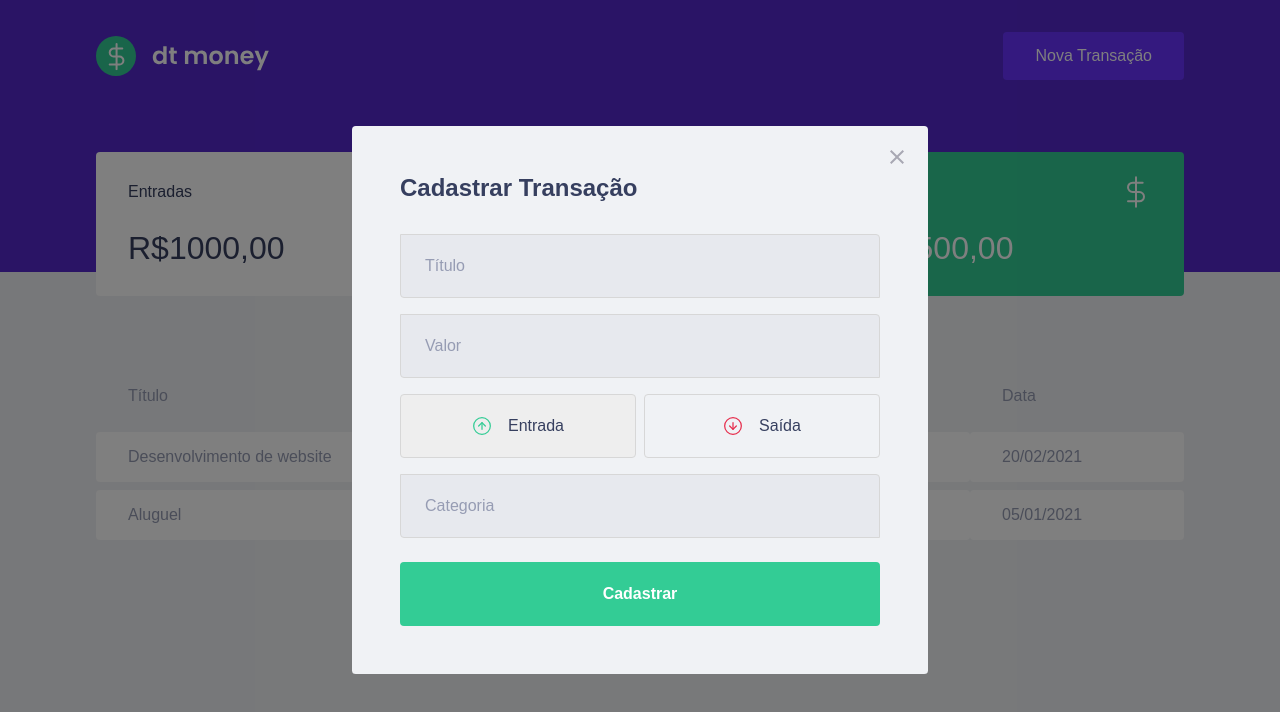
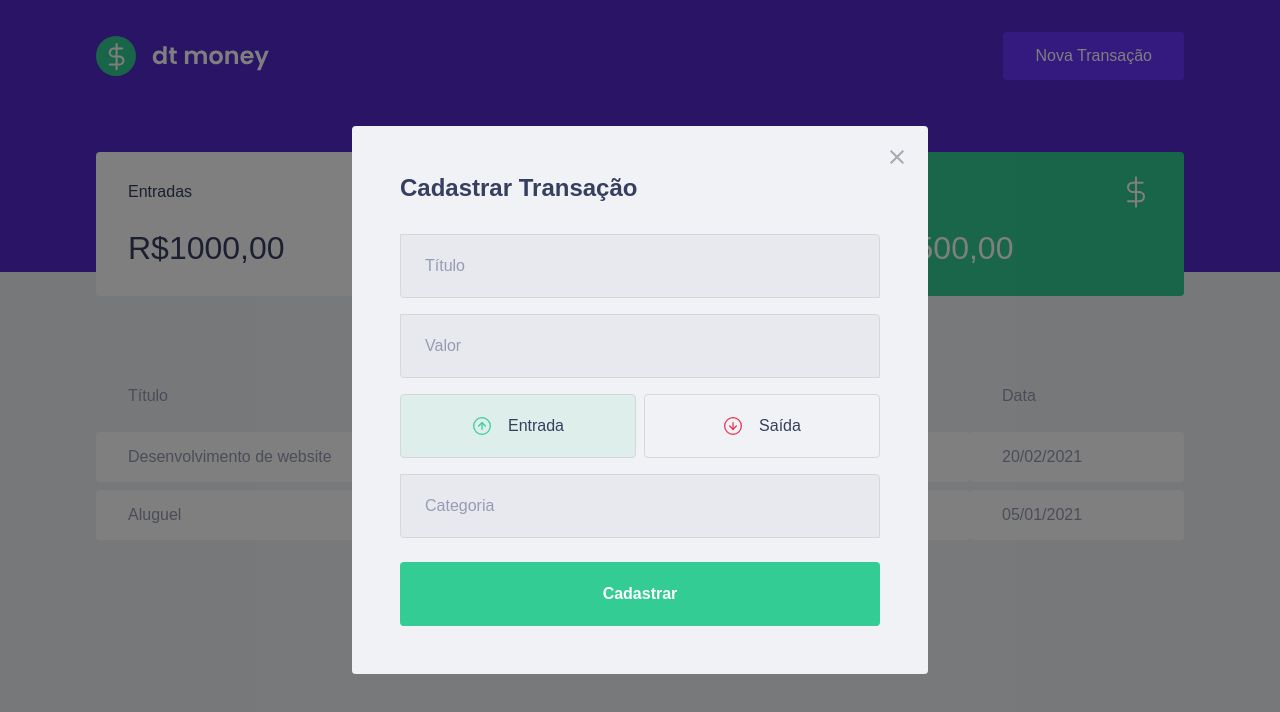
Before and after one commit to vandercbl/ignite-reactjs-02-dtmoney, a React (Create React App) app: page / in a window 1280 px wide. Both pictures are taken after a click on the button "Nova Transação". Shown: the top 712 px of the page. Built offline with nearby package versions, Linux system fonts and the light colour scheme; no server answers; what miragejs would draw is missing.

Commit message:
Formatação de cor condicional utilizando verificação de props com constant

```diff
--- a/src/components/NewTransactionModal/index.tsx
+++ b/src/components/NewTransactionModal/index.tsx
@@ -35,6 +35,7 @@
 						type="button"
 						onClick={() => setType('deposit')}
 						isActive={type === 'deposit'}
+						activeColor="green"
 					>
 						<img src={incomeImg} alt="Entrada" />
 						<span>Entrada</span>
@@ -43,6 +44,7 @@
 						type="button"
 						onClick={() => setType('withdraw')}
 						isActive={type === 'withdraw'}
+						activeColor="red"
 					>
 						<img src={outcomeImg} alt="Saída" />
 						<span>Saída</span>
--- a/src/components/NewTransactionModal/styles.ts
+++ b/src/components/NewTransactionModal/styles.ts
@@ -1,5 +1,5 @@
 import styled from 'styled-components'
-import { darken } from 'polished';
+import { darken, transparentize } from 'polished';
 
 export const Container = styled.form`
 	h2 {
@@ -55,10 +55,18 @@
 
 interface RadioBoxProps {
 	isActive: boolean
+	activeColor: 'green' | 'red'
+}
+
+const colors = {
+	green: '#33cc95',
+	red: '#e52e4d'
 }
 
 export const RadioBox = styled.button<RadioBoxProps>`
-	background: ${(props) => props.isActive ? '#eee' : 'transparent'};
+	background: ${(props) => props.isActive
+		? transparentize(0.9, colors[props.activeColor])
+		: 'transparent'};
 	height: 4rem;
 	border: 1px solid #d7d7d7;
 	border-radius: 0.25rem;
```
